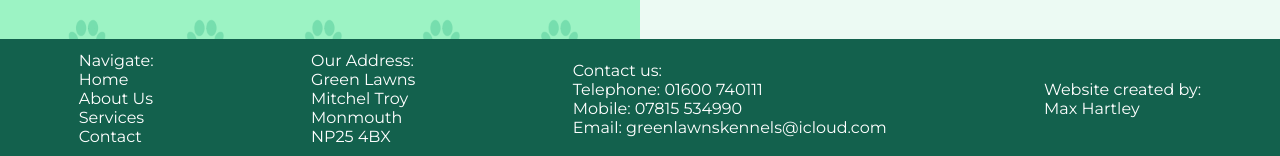
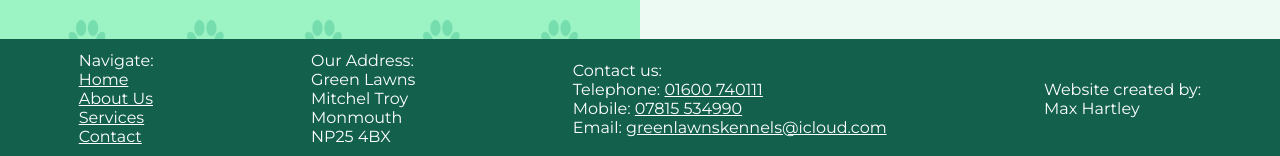
Before and after one commit to Velocima/green-lawns, a React (Create React App) app: page / in a window 1280 px wide. Shown: the part 3631-3787 px from the top of the page. Built offline with nearby package versions, Linux system fonts and the light colour scheme.

Commit message:
footer links underlined to make them more obviously clickable

```diff
--- a/src/css/footer.css
+++ b/src/css/footer.css
@@ -12,7 +12,6 @@ footer {
   background-color: #13614d; }
   footer a {
     display: inline-block;
-    text-decoration: none;
     color: white;
     transition: all 0.3s; }
   footer ul {
--- a/src/scss/footer.scss
+++ b/src/scss/footer.scss
@@ -11,7 +11,6 @@ footer {
 	background-color: $green5;
 	a {
 		display: inline-block;
-		text-decoration: none;
 		color: white;
 		transition: all 0.3s;
 	}
```
